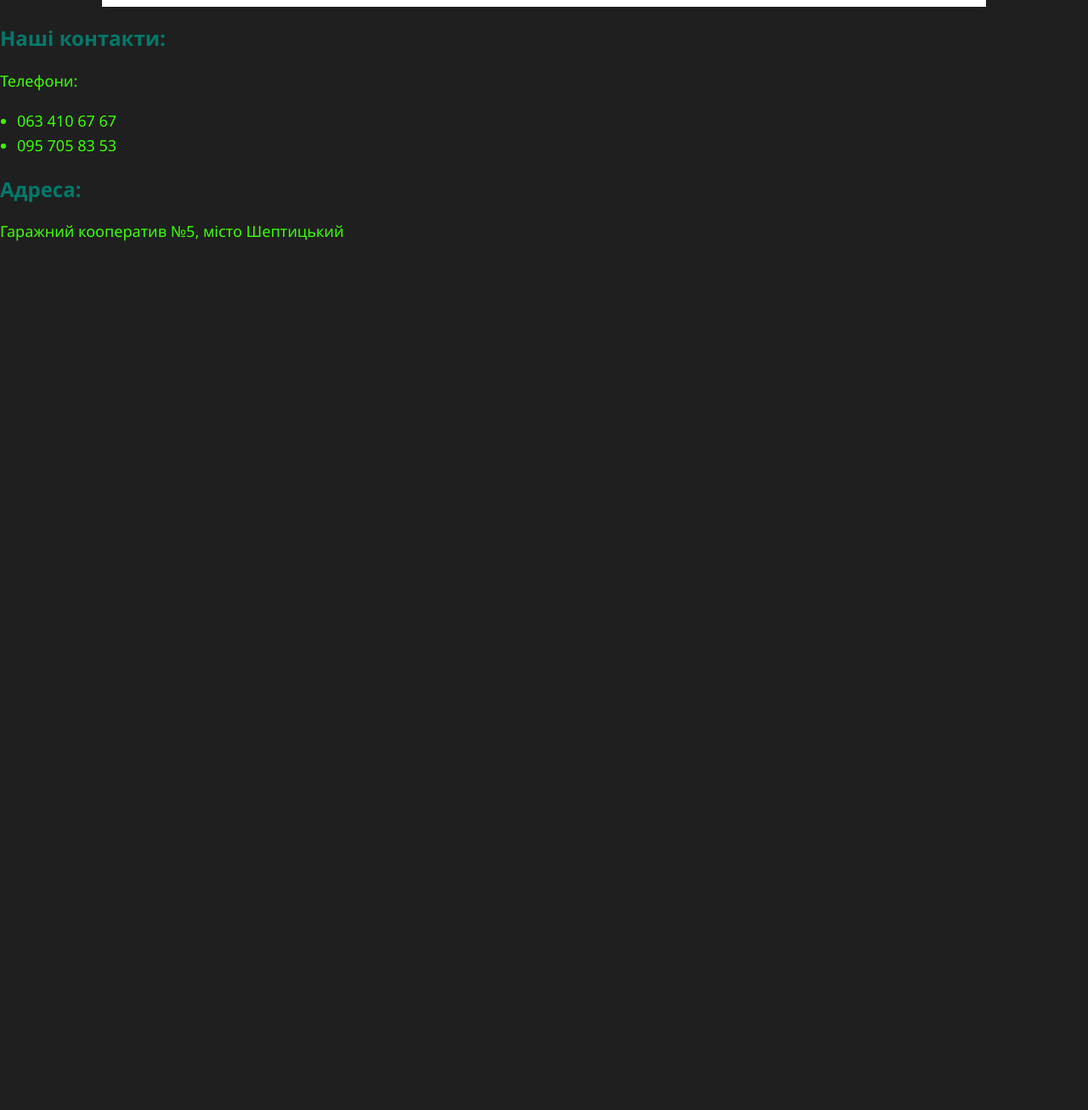
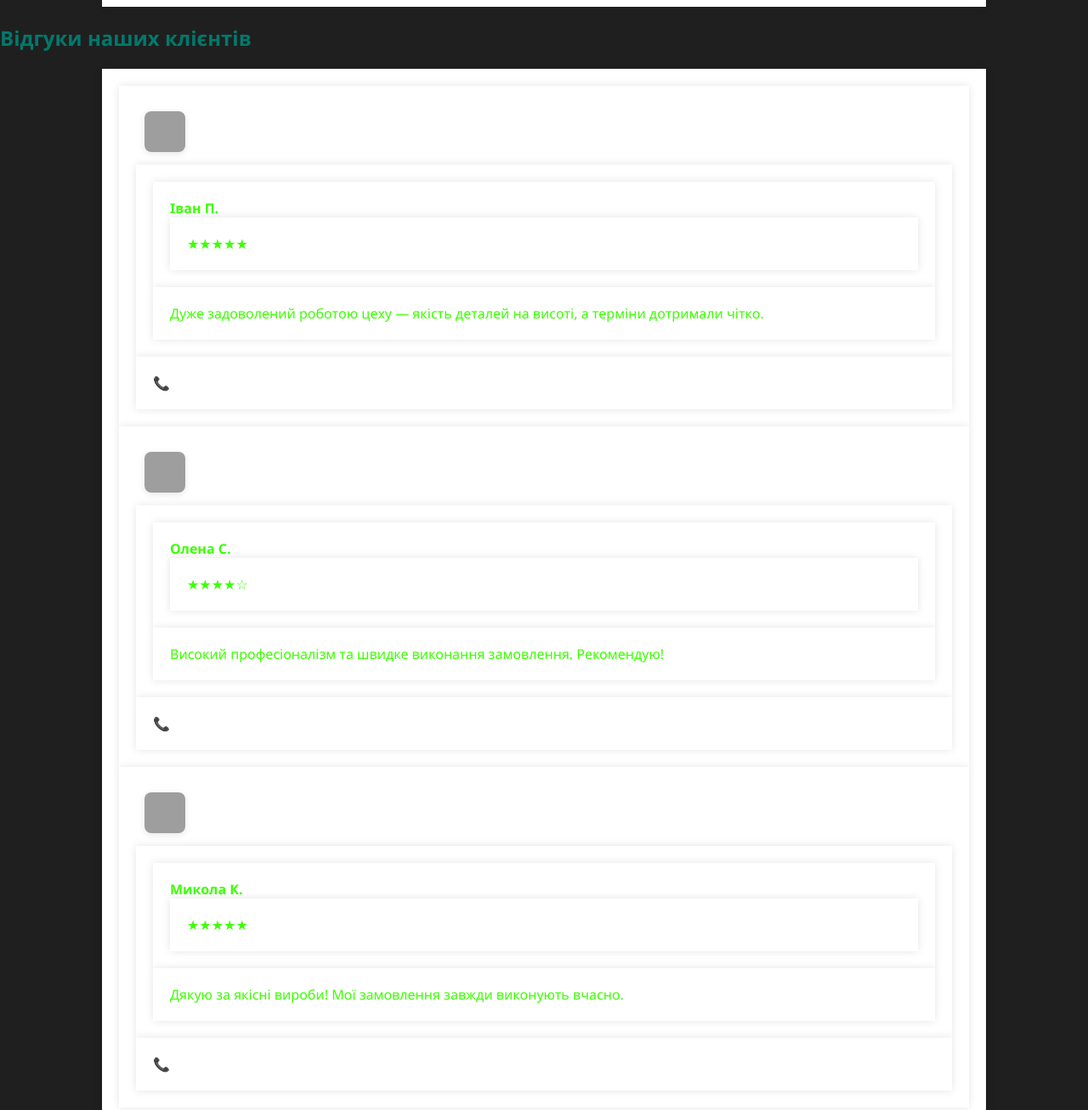
Before and after one commit to schookg7/-5-, a plain HTML site: page index.html in a window 1280 px wide. Shown: the part 1400-2707 px from the top of the page at 85% size. Before the commit the page ends 1705 px from the top, so only its background shows below. Drawn offline with Linux system fonts and the light colour scheme; grey boxes are pictures that could not be loaded.

Commit message:
Update index.html

```diff
--- a/index.html
+++ b/index.html
@@ -1,4 +1,3 @@
-
 <!DOCTYPE html>
 <html lang="en">
 <nav>
@@ -44,17 +43,94 @@
         <img src="https://autoselect.ua/wp-content/uploads/2021/12/1-1.jpg" width="450" height="230">
         <img src="https://www.globalelectric.com.ua/wp-content/uploads/2024/08/ev-charging-63777783-400x267.jpg"width="450" height="230">
     </div>
+    <!DOCTYPE html>
+<html lang="uk">
+<head>
+  <meta charset="UTF-8" />
+  <meta name="viewport" content="width=device-width, initial-scale=1" />
+  <title>Відгуки мех цеху</title>
+  <link rel="stylesheet" href="styles.css" />
+</head>
+<body>
 
+<section id="reviews">
+  <h2>Відгуки наших клієнтів</h2>
+  <div class="review-list">
+
+    <div class="review">
+      <img class="review-avatar" src="https://i.pravatar.cc/48?img=12" alt="Іван П." />
+      <div class="review-main">
+        <div class="review-header">
+          <strong>Іван П.</strong>
+          <div class="review-stars" aria-label="Рейтинг 5 зірок">★★★★★</div>
+        </div>
+        <div class="review-content">
+          Дуже задоволений роботою цеху — якість деталей на висоті, а терміни дотримали чітко.
+        </div>
+      </div>
+      <div class="review-icon">📞</div>
+    </div>
+
+    <div class="review">
+      <img class="review-avatar" src="https://i.pravatar.cc/48?img=24" alt="Олена С." />
+      <div class="review-main">
+        <div class="review-header">
+          <strong>Олена С.</strong>
+          <div class="review-stars" aria-label="Рейтинг 4 зірки">★★★★☆</div>
+        </div>
+        <div class="review-content">
+          Високий професіоналізм та швидке виконання замовлення. Рекомендую!
+        </div>
+      </div>
+      <div class="review-icon">📞</div>
+    </div>
+
+    <div class="review">
+      <img class="review-avatar" src="https://i.pravatar.cc/48?img=33" alt="Микола К." />
+      <div class="review-main">
+        <div class="review-header">
+          <strong>Микола К.</strong>
+          <div class="review-stars" aria-label="Рейтинг 5 зірок">★★★★★</div>
+        </div>
+        <div class="review-content">
+          Дякую за якісні вироби! Мої замовлення завжди виконують вчасно.
+        </div>
+      </div>
+      <div class="review-icon">📞</div>
+    </div>
+
+  </div>
+</section>
+
+</body>
+</html>
+
+
+    <footer>
+        <div class="contacto">
             <h2 id="contact">Наші контакти:</h2>
-    <p>Телефони: </p>
             <ul>
                 <li>063 410 67 67</li>
                 <li>095 705 83 53</li>
             </ul>
+        </div>
 
+        <div class="adress">
             <h2>Адреса:</h2>
-    <p>Гаражний кооператив №5, місто Шептицький</p>
+            <p>Гаражний кооперати №5, місто Шептицький</p>
+        </div>
+        <div class="socials">
+            <h2>наші соц мережі</h2>
+            <div class="foot-images">
+                <img src="https://upload.wikimedia.org/wikipedia/commons/8/82/Telegram_logo.svg" alt="Telegram" style="width: 40px; height: 40px; margin-left: 15px;">
+                <img src="https://cdn-icons-png.flaticon.com/512/124/124034.png" alt="Viber" style="width: 40px; height: 40px; margin-left: 15px;">
+            </div>
+        </div>
+
+
+    </footer>
+
+
 </body>
 
-
 </html>
```
Lines whose indentation alone changed are shown as unchanged.
